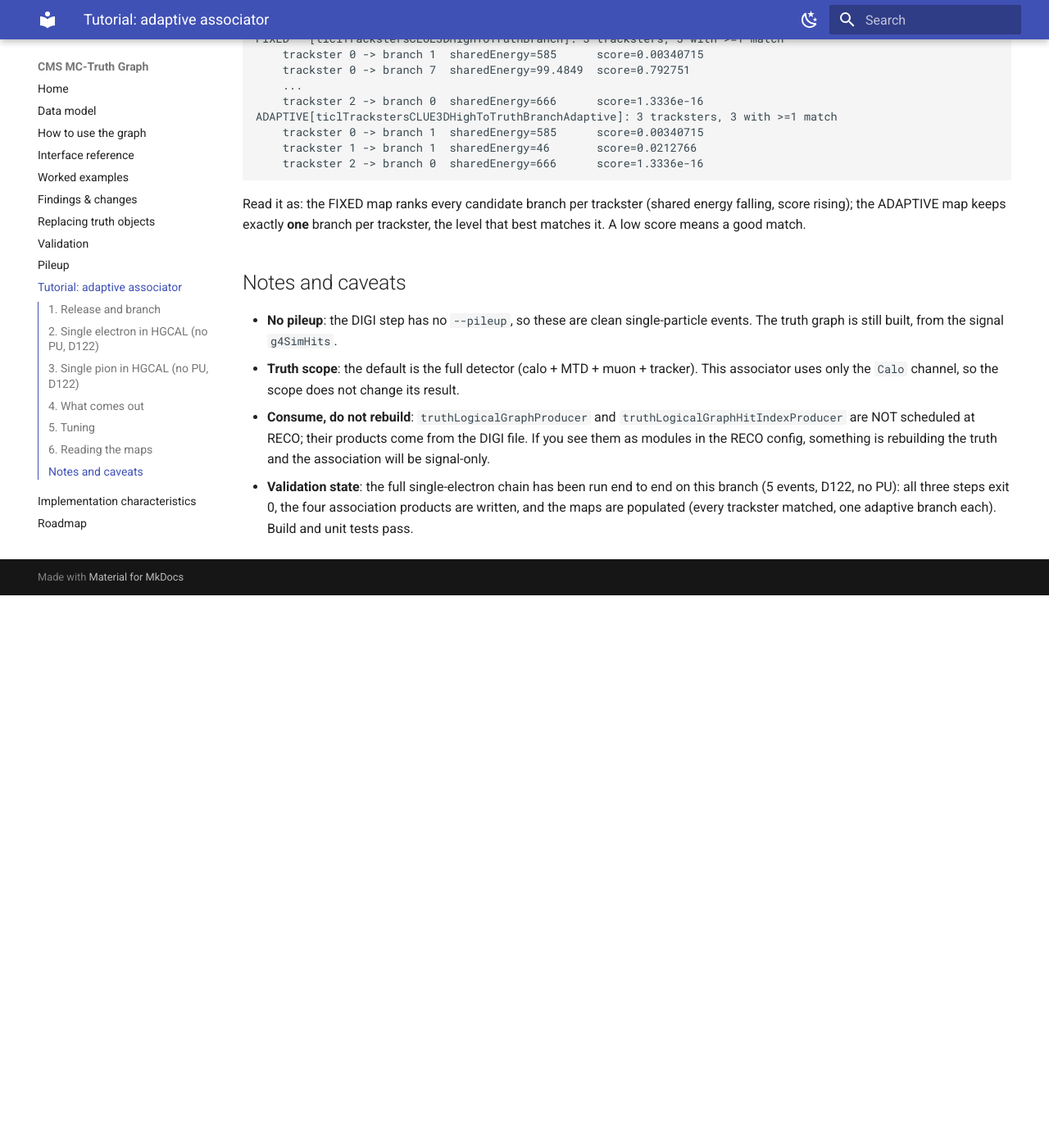
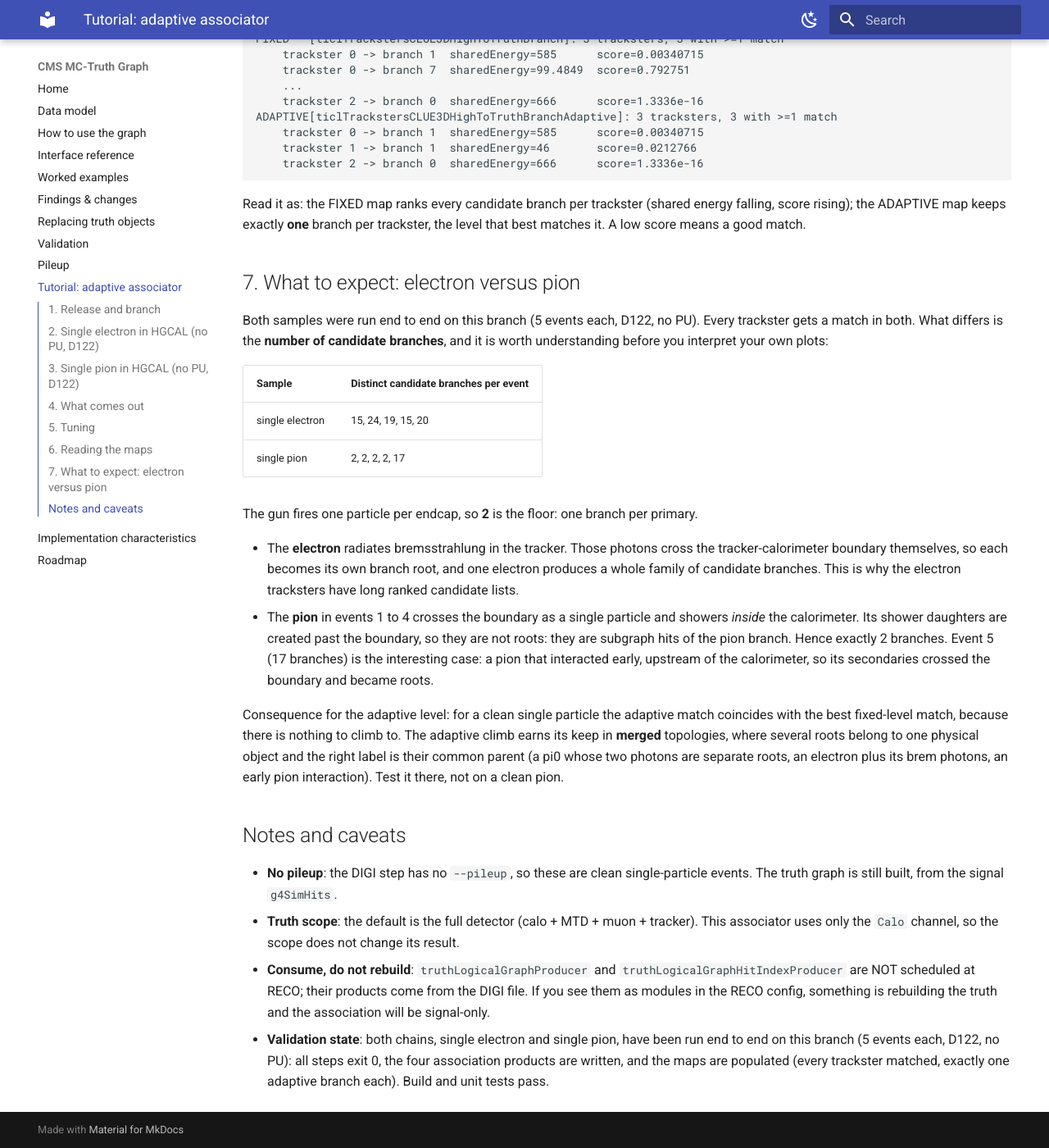
Before and after one commit to felicepantaleo/cms-truth-docs, an MkDocs documentation site: the page built from docs/adaptive-associator.md, in a window 1280 px wide and 1400 px high, scrolled down 3966 px. Shown: the whole window at 82% size. Built offline with MkDocs 1.6.1 and Material for MkDocs 9.7.7, drawn with Linux system fonts in a browser that asks for light colours; before the commit the page ends 4692 px from its top, so only the background shows below that.

Commit message:
docs: electron vs pion branch multiplicity in the adaptive-associator tutorial

```diff
--- a/docs/adaptive-associator.md
+++ b/docs/adaptive-associator.md
@@ -203,6 +203,36 @@ Read it as: the FIXED map ranks every candidate branch per trackster (shared ene
 falling, score rising); the ADAPTIVE map keeps exactly **one** branch per trackster, the
 level that best matches it. A low score means a good match.
 
+## 7. What to expect: electron versus pion
+
+Both samples were run end to end on this branch (5 events each, D122, no PU). Every
+trackster gets a match in both. What differs is the **number of candidate branches**,
+and it is worth understanding before you interpret your own plots:
+
+| Sample | Distinct candidate branches per event |
+|---|---|
+| single electron | 15, 24, 19, 15, 20 |
+| single pion | 2, 2, 2, 2, 17 |
+
+The gun fires one particle per endcap, so **2** is the floor: one branch per primary.
+
+- The **electron** radiates bremsstrahlung in the tracker. Those photons cross the
+  tracker-calorimeter boundary themselves, so each becomes its own branch root, and one
+  electron produces a whole family of candidate branches. This is why the electron
+  tracksters have long ranked candidate lists.
+- The **pion** in events 1 to 4 crosses the boundary as a single particle and showers
+  *inside* the calorimeter. Its shower daughters are created past the boundary, so they
+  are not roots: they are subgraph hits of the pion branch. Hence exactly 2 branches.
+  Event 5 (17 branches) is the interesting case: a pion that interacted early, upstream
+  of the calorimeter, so its secondaries crossed the boundary and became roots.
+
+Consequence for the adaptive level: for a clean single particle the adaptive match
+coincides with the best fixed-level match, because there is nothing to climb to. The
+adaptive climb earns its keep in **merged** topologies, where several roots belong to
+one physical object and the right label is their common parent (a pi0 whose two photons
+are separate roots, an electron plus its brem photons, an early pion interaction). Test
+it there, not on a clean pion.
+
 ## Notes and caveats
 
 - **No pileup**: the DIGI step has no `--pileup`, so these are clean single-particle
@@ -213,7 +243,7 @@ level that best matches it. A low score means a good match.
   `truthLogicalGraphHitIndexProducer` are NOT scheduled at RECO; their products come
   from the DIGI file. If you see them as modules in the RECO config, something is
   rebuilding the truth and the association will be signal-only.
-- **Validation state**: the full single-electron chain has been run end to end on this
-  branch (5 events, D122, no PU): all three steps exit 0, the four association products
-  are written, and the maps are populated (every trackster matched, one adaptive branch
-  each). Build and unit tests pass.
+- **Validation state**: both chains, single electron and single pion, have been run end
+  to end on this branch (5 events each, D122, no PU): all steps exit 0, the four
+  association products are written, and the maps are populated (every trackster matched,
+  exactly one adaptive branch each). Build and unit tests pass.
```
